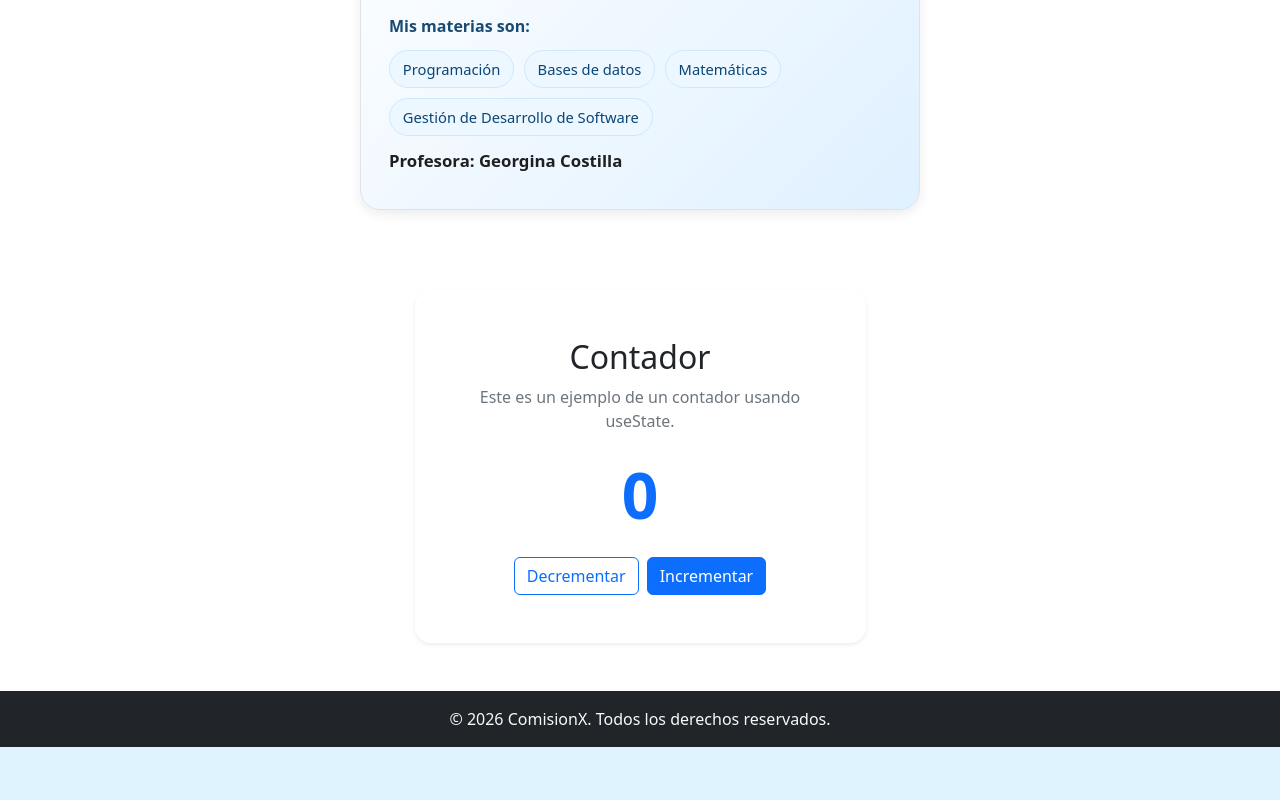
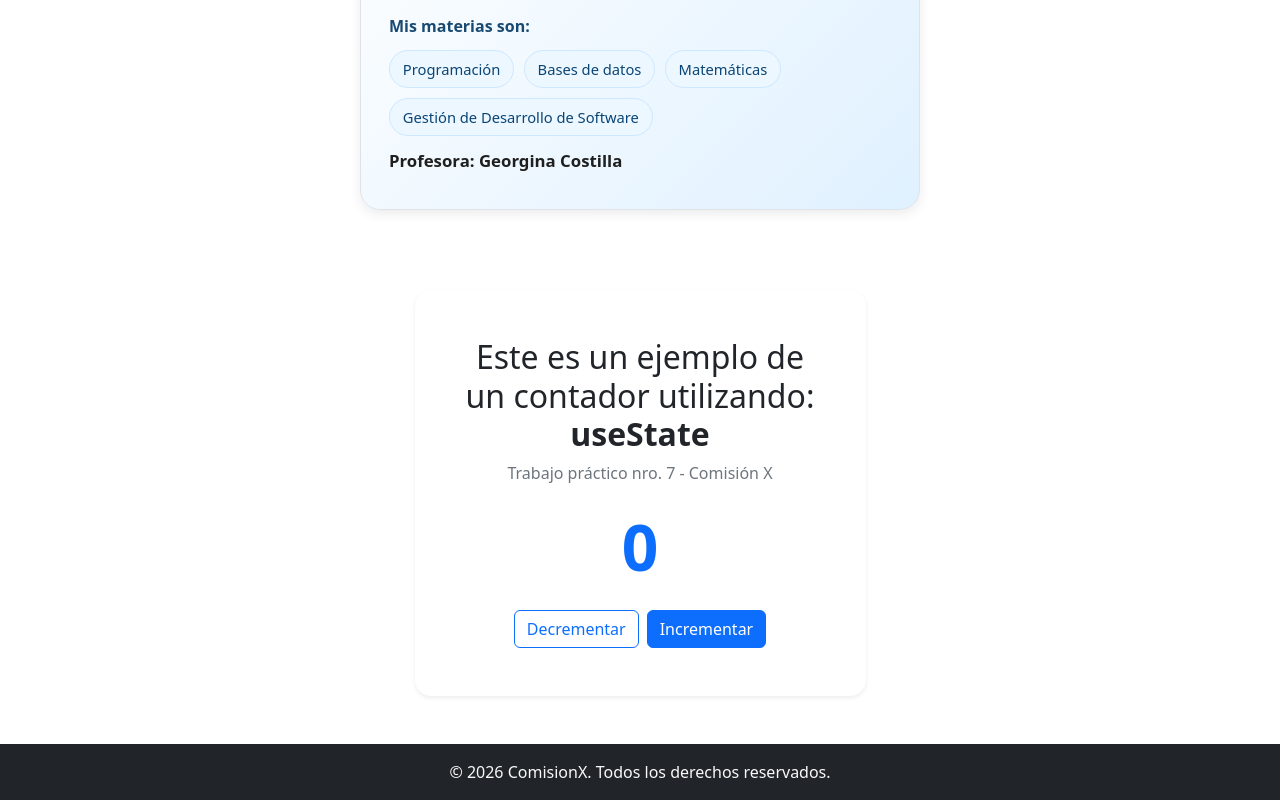
Before and after one commit to georginacostilla/repoPrueba-AlumnosProgramacionIV, a React (Vite) app: page / in a window 1280 px wide. Shown: the part 698-1498 px from the top of the page. Before the commit the page ends 1445 px from the top, so only its background shows below. Built offline with nearby package versions, Linux system fonts and the light colour scheme.

Commit message:
refactor: contador

```diff
--- a/src/components/Contador.jsx
+++ b/src/components/Contador.jsx
@@ -13,10 +13,10 @@ const Contador = () => {
           <Card className="border-0 rounded-4 shadow-sm text-center">
             <Card.Body className="p-4 p-md-5">
               <Card.Title as="h2" className="mb-2">
-                Contador
+                Este es un ejemplo de un contador utilizando: <strong>useState</strong>
               </Card.Title>
               <Card.Text className="text-secondary mb-4">
-                Este es un ejemplo de un contador usando useState.
+                Trabajo práctico nro. 7 - Comisión X
               </Card.Text>
 
               <p className="display-3 fw-bold text-primary mb-4" aria-live="polite">
```
